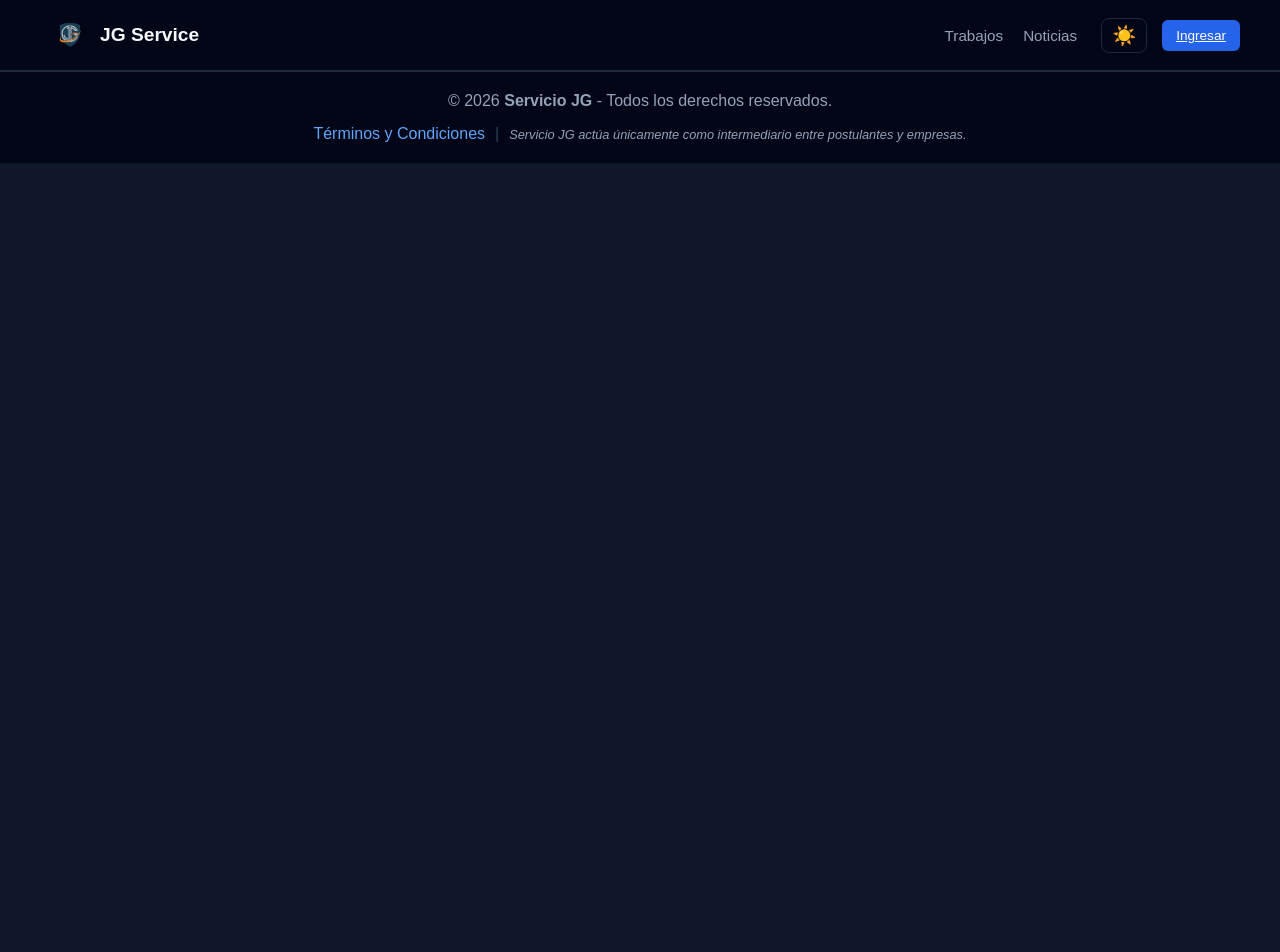
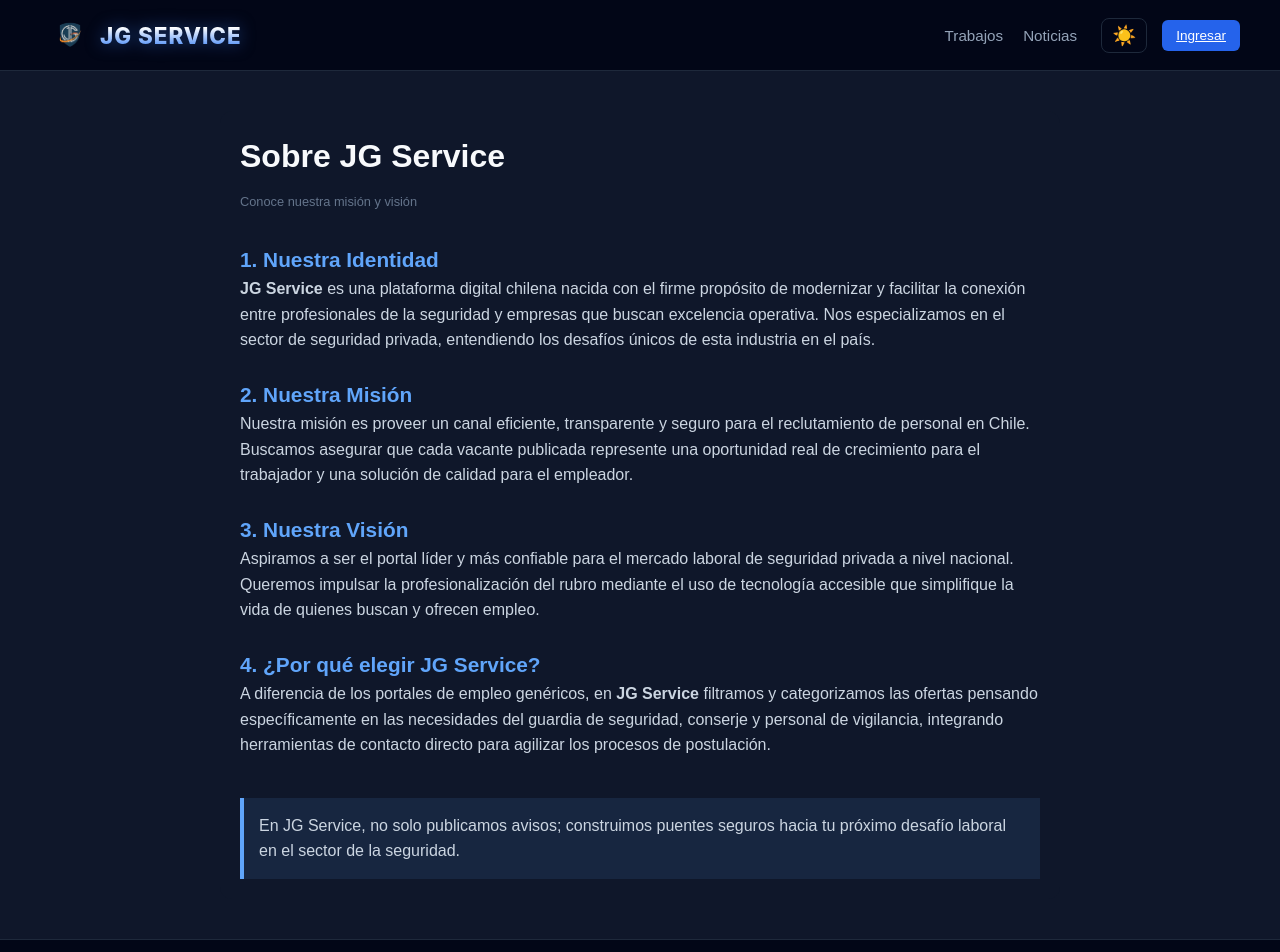
Before and after one commit to JohanxDe/proyectos_guardias, a React (Vite) app in the folder frontend/: page /Quienes-somos in a window 1280 px wide. Shown: the top 952 px of the page. Before the commit the page ends 800 px from the top, so only its background shows below. Built offline with nearby package versions, Linux system fonts and the light colour scheme.

Commit message:
Se agrega page de quienes somos/footer

```diff
--- a/frontend/src/App.jsx
+++ b/frontend/src/App.jsx
@@ -15,6 +15,7 @@ import GlobalSpinner from "./components/GlobalSpinner";
 import CambiarClave from "./pages/CambiarClave";
 import Footer from "./components/Footer";
 import Terminos from "./pages/Terminos";
+import QuienesSomos from "./pages/QuienesSomos";
 
 import ProtectedRoute from "./components/ProtectedRoute";
 import AdminRoute from "./components/adminRoute";
@@ -35,6 +36,7 @@ const App = () => {
         <Route path="noticias" element={<Noticias/>}/>
         <Route path="login" element={<Login/>}/>
         <Route path="/terminos" element={<Terminos />} />
+        <Route path="/Quienes-somos" element={<QuienesSomos/>}/>
 
 
       {/*Rutas protegidas */}
--- a/frontend/src/components/Footer.jsx
+++ b/frontend/src/components/Footer.jsx
@@ -1,19 +1,25 @@
 import { Link } from "react-router-dom";
-import "../styles/footer.css"; // Asegúrate de crear este CSS
+import "../styles/footer.css";
 
 const Footer = () => {
   return (
     <footer className="main-footer">
       <div className="footer-content">
         <p>
-          &copy; {new Date().getFullYear()} <strong>Servicio JG</strong> - Todos los derechos reservados.
+          &copy; {new Date().getFullYear()} <strong>JG Service</strong> - Todos los derechos reservados.
         </p>
 
         <nav className="footer-nav">
-          <Link to="/terminos" className="footer-link">Términos y Condiciones</Link>
-          <span className="footer-divider">|</span>
+          <div className="footer-links-group">
+            <Link to="/quienes-somos" className="footer-link">Quiénes Somos</Link>
+            <span className="footer-divider">|</span>
+            <Link to="/terminos" className="footer-link">Términos y Condiciones</Link>
+          </div>
+
+          <span className="footer-divider desktop-only">|</span>
+
           <p className="footer-disclaimer">
-            Servicio JG actúa únicamente como intermediario entre postulantes y empresas.
+            JG Service actúa únicamente como intermediario independiente entre postulantes y empresas.
           </p>
         </nav>
       </div>
--- /dev/null
+++ b/frontend/src/pages/QuienesSomos.jsx
@@ -0,0 +1,60 @@
+import React from "react";
+import "../styles/terminos.css";
+
+const QuienesSomos = () => {
+  return (
+    <div className="terminos-container">
+      <h1>Sobre JG Service</h1>
+      <p className="last-update">Conoce nuestra misión y visión</p>
+
+      <section>
+        <h2>1. Nuestra Identidad</h2>
+        <p>
+          <strong>JG Service</strong> es una plataforma digital chilena nacida
+          con el firme propósito de modernizar y facilitar la conexión entre
+          profesionales de la seguridad y empresas que buscan excelencia
+          operativa. Nos especializamos en el sector de seguridad privada,
+          entendiendo los desafíos únicos de esta industria en el país.
+        </p>
+      </section>
+
+      <section>
+        <h2>2. Nuestra Misión</h2>
+        <p>
+          Nuestra misión es proveer un canal eficiente, transparente y seguro
+          para el reclutamiento de personal en Chile. Buscamos asegurar que cada
+          vacante publicada represente una oportunidad real de crecimiento para
+          el trabajador y una solución de calidad para el empleador.
+        </p>
+      </section>
+
+      <section>
+        <h2>3. Nuestra Visión</h2>
+        <p>
+          Aspiramos a ser el portal líder y más confiable para el mercado
+          laboral de seguridad privada a nivel nacional. Queremos impulsar la
+          profesionalización del rubro mediante el uso de tecnología accesible
+          que simplifique la vida de quienes buscan y ofrecen empleo.
+        </p>
+      </section>
+
+      <section>
+        <h2>4. ¿Por qué elegir JG Service?</h2>
+        <p>
+          A diferencia de los portales de empleo genéricos, en{" "}
+          <strong>JG Service</strong> filtramos y categorizamos las ofertas
+          pensando específicamente en las necesidades del guardia de seguridad,
+          conserje y personal de vigilancia, integrando herramientas de contacto
+          directo para agilizar los procesos de postulación.
+        </p>
+      </section>
+
+      <p className="final-note">
+        En JG Service, no solo publicamos avisos; construimos puentes seguros
+        hacia tu próximo desafío laboral en el sector de la seguridad.
+      </p>
+    </div>
+  );
+};
+
+export default QuienesSomos;
--- a/frontend/src/pages/Terminos.jsx
+++ b/frontend/src/pages/Terminos.jsx
@@ -1,5 +1,5 @@
 import React from 'react';
-import "../styles/terminos.css"; // Un CSS sencillo para darle formato
+import "../styles/terminos.css";
 
 const Terminos = () => {
     return (
--- a/frontend/src/styles/footer.css
+++ b/frontend/src/styles/footer.css
@@ -2,7 +2,7 @@
     background-color: #020617;
     padding: 20px;
     border-top: 1px solid #1e293b;
-    margin-top: auto; /* Empuja el footer hacia abajo si el contenido es poco */
+    margin-top: auto;
 }
 
 .footer-content {
@@ -14,36 +14,55 @@
 
 .footer-nav {
     display: flex;
-    flex-direction: column; /* Por defecto uno sobre otro (móvil) */
+    flex-direction: column;
     align-items: center;
     gap: 10px;
     margin-top: 15px;
+}
+
+.footer-links-group {
+    display: flex;
+    gap: 10px;
+    align-items: center;
 }
 
 .footer-link {
     color: #60a5fa;
     text-decoration: none;
     font-weight: 500;
+    transition: color 0.2s ease;
+}
+
+.footer-link:hover {
+    color: #ffffff;
 }
 
 .footer-divider {
-    display: none; /* Se oculta en móvil */
+    color: #334155;
+    display: inline; /* Siempre visible dentro del grupo de links */
 }
 
 .footer-disclaimer {
     font-size: 0.8rem;
     max-width: 500px;
     font-style: italic;
+    line-height: 1.4;
 }
 
-/* En tablets y PC se ordena horizontal */
+/* Solo para el separador extra que aparece en PC */
+.desktop-only {
+    display: none;
+}
+
+/* --- Ajustes para Tablet y PC --- */
 @media (min-width: 768px) {
     .footer-nav {
         flex-direction: row;
         justify-content: center;
+        gap: 20px;
     }
-    .footer-divider {
+
+    .desktop-only {
         display: inline;
-        color: #334155;
     }
 }
--- a/frontend/src/styles/navbar.css
+++ b/frontend/src/styles/navbar.css
@@ -212,3 +212,27 @@
 .navbar__link--admin:hover {
   text-shadow: 0 0 10px rgba(96, 165, 250, 0.5);
 }
+
+.navbar__logo-text {
+  font-family: 'Inter', sans-serif;
+  font-weight: 800;
+  font-size: 1.4rem;
+  text-transform: uppercase;
+  display: flex;
+  align-items: center;
+
+  background: linear-gradient(to bottom, #ffffff 20%, #3b82f6 100%);
+  -webkit-background-clip: text;
+  background-clip: text;
+  color: transparent;
+
+  filter: drop-shadow(0px 0px 8px rgba(59, 130, 246, 0.5));
+
+  letter-spacing: 1px;
+  transition: all 0.3s ease;
+}
+
+.navbar__logo-text:hover {
+  filter: drop-shadow(0px 0px 12px rgba(59, 130, 246, 0.8));
+  transform: scale(1.02);
+}
```
